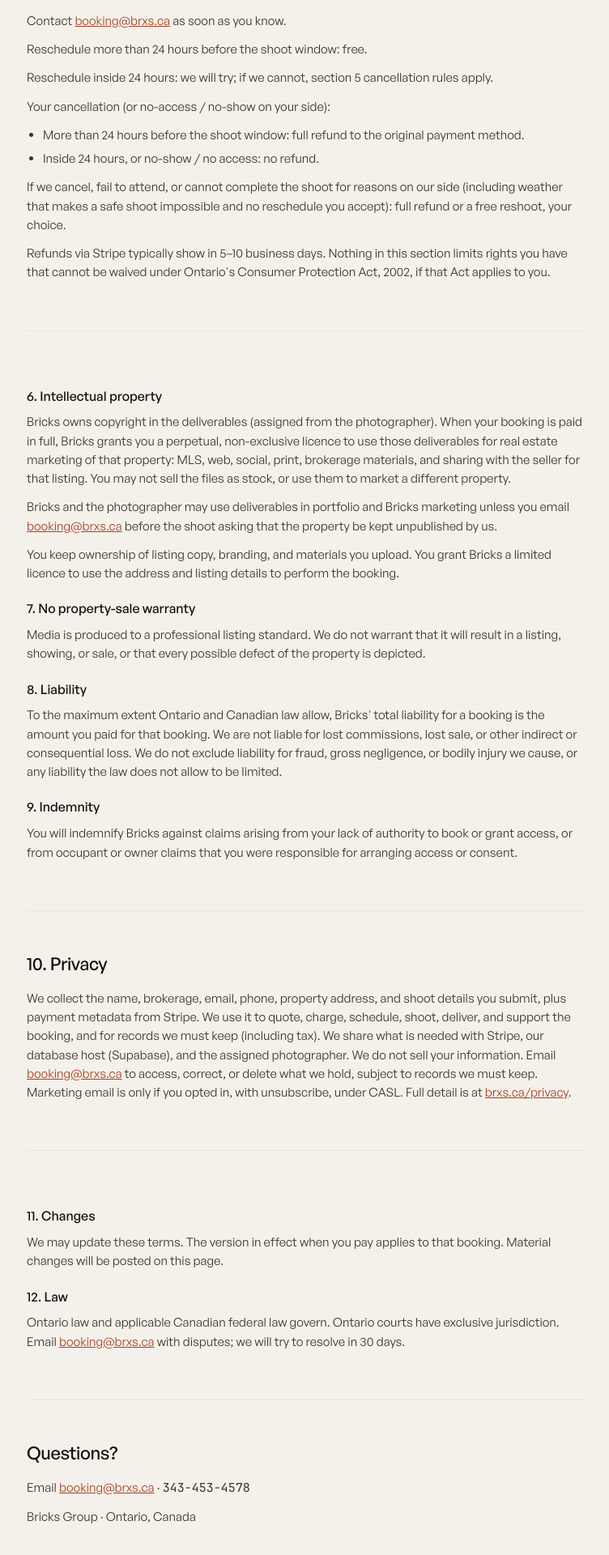
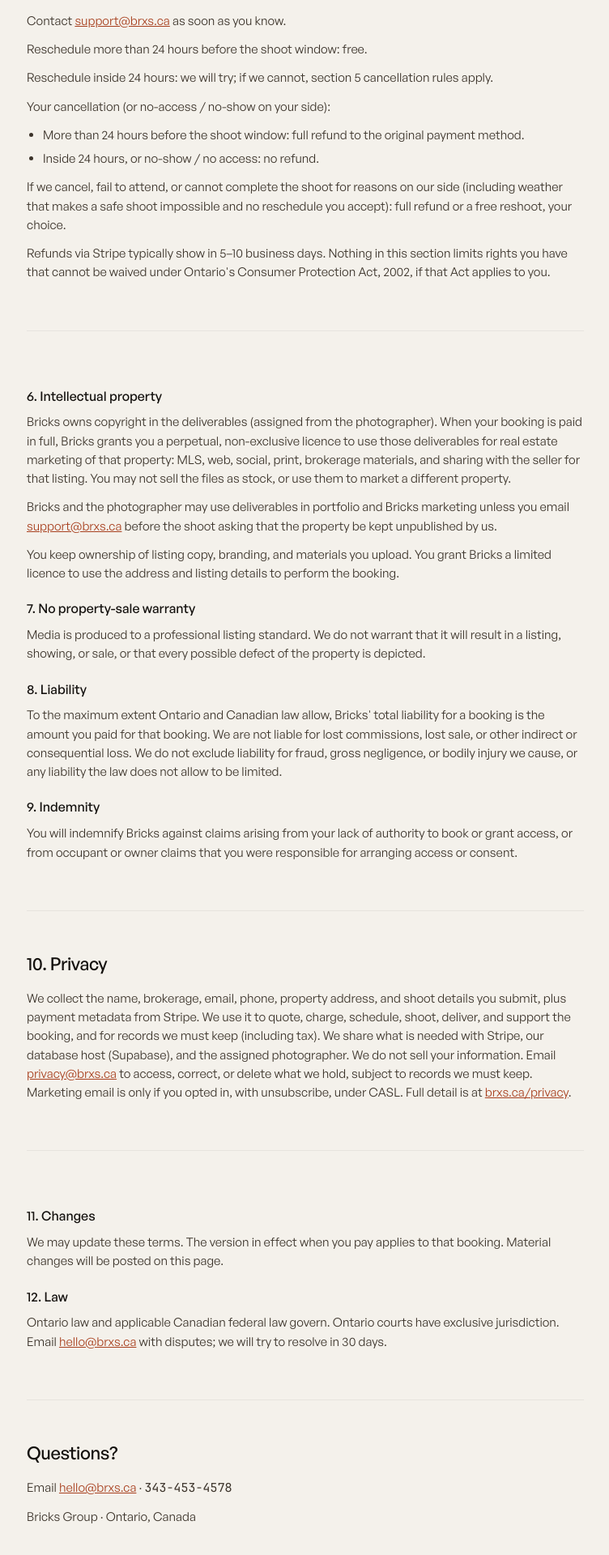
Before and after one commit to bricks-group/bricks-site, a Next.js app: page /terms in a window 1280 px wide. Shown: the part 2077-3997 px from the top of the page at 81% size, without its empty margins (263-1015 px from the left). Built offline with nearby package versions, Linux system fonts and the light colour scheme.

Commit message:
Route terms contacts: support@ booking changes, privacy@ data requests, hello@ general

```diff
--- a/src/app/terms/page.tsx
+++ b/src/app/terms/page.tsx
@@ -65,7 +65,7 @@ export default function TermsPage() {
       <div className="legal-body">
         <section className="block" id="refunds">
           <h2>5. Reschedule, cancellation, refunds</h2>
-          <p>Contact <a href="mailto:booking@brxs.ca">booking@brxs.ca</a> as soon as you know.</p>
+          <p>Contact <a href="mailto:support@brxs.ca">support@brxs.ca</a> as soon as you know.</p>
           <p>Reschedule more than 24 hours before the shoot window: free.</p>
           <p>Reschedule inside 24 hours: we will try; if we cannot, section 5 cancellation rules apply.</p>
           <p>Your cancellation (or no-access / no-show on your side):</p>
@@ -83,7 +83,7 @@ export default function TermsPage() {
         <section className="block">
           <h3>6. Intellectual property</h3>
           <p>Bricks owns copyright in the deliverables (assigned from the photographer). When your booking is paid in full, Bricks grants you a perpetual, non-exclusive licence to use those deliverables for real estate marketing of that property: MLS, web, social, print, brokerage materials, and sharing with the seller for that listing. You may not sell the files as stock, or use them to market a different property.</p>
-          <p>Bricks and the photographer may use deliverables in portfolio and Bricks marketing unless you email <a href="mailto:booking@brxs.ca">booking@brxs.ca</a> before the shoot asking that the property be kept unpublished by us.</p>
+          <p>Bricks and the photographer may use deliverables in portfolio and Bricks marketing unless you email <a href="mailto:support@brxs.ca">support@brxs.ca</a> before the shoot asking that the property be kept unpublished by us.</p>
           <p>You keep ownership of listing copy, branding, and materials you upload. You grant Bricks a limited licence to use the address and listing details to perform the booking.</p>
 
           <h3>7. No property-sale warranty</h3>
@@ -100,7 +100,7 @@ export default function TermsPage() {
       <div className="legal-body">
         <section className="block" id="privacy">
           <h2>10. Privacy</h2>
-          <p>We collect the name, brokerage, email, phone, property address, and shoot details you submit, plus payment metadata from Stripe. We use it to quote, charge, schedule, shoot, deliver, and support the booking, and for records we must keep (including tax). We share what is needed with Stripe, our database host (Supabase), and the assigned photographer. We do not sell your information. Email <a href="mailto:booking@brxs.ca">booking@brxs.ca</a> to access, correct, or delete what we hold, subject to records we must keep. Marketing email is only if you opted in, with unsubscribe, under CASL. Full detail is at <Link href="/privacy">brxs.ca/privacy</Link>.</p>
+          <p>We collect the name, brokerage, email, phone, property address, and shoot details you submit, plus payment metadata from Stripe. We use it to quote, charge, schedule, shoot, deliver, and support the booking, and for records we must keep (including tax). We share what is needed with Stripe, our database host (Supabase), and the assigned photographer. We do not sell your information. Email <a href="mailto:privacy@brxs.ca">privacy@brxs.ca</a> to access, correct, or delete what we hold, subject to records we must keep. Marketing email is only if you opted in, with unsubscribe, under CASL. Full detail is at <Link href="/privacy">brxs.ca/privacy</Link>.</p>
         </section>
       </div>
 
@@ -110,14 +110,14 @@ export default function TermsPage() {
           <p>We may update these terms. The version in effect when you pay applies to that booking. Material changes will be posted on this page.</p>
 
           <h3>12. Law</h3>
-          <p>Ontario law and applicable Canadian federal law govern. Ontario courts have exclusive jurisdiction. Email <a href="mailto:booking@brxs.ca">booking@brxs.ca</a> with disputes; we will try to resolve in 30 days.</p>
+          <p>Ontario law and applicable Canadian federal law govern. Ontario courts have exclusive jurisdiction. Email <a href="mailto:hello@brxs.ca">hello@brxs.ca</a> with disputes; we will try to resolve in 30 days.</p>
         </section>
       </div>
 
       <div className="legal-body">
         <section className="block" style={{ borderTop: '1px solid var(--hair)' }}>
           <h2>Questions?</h2>
-          <p>Email <a href="mailto:booking@brxs.ca">booking@brxs.ca</a> · <span className="mono">343-453-4578</span></p>
+          <p>Email <a href="mailto:hello@brxs.ca">hello@brxs.ca</a> · <span className="mono">343-453-4578</span></p>
           <p>Bricks Group · Ontario, Canada</p>
         </section>
       </div>
```
